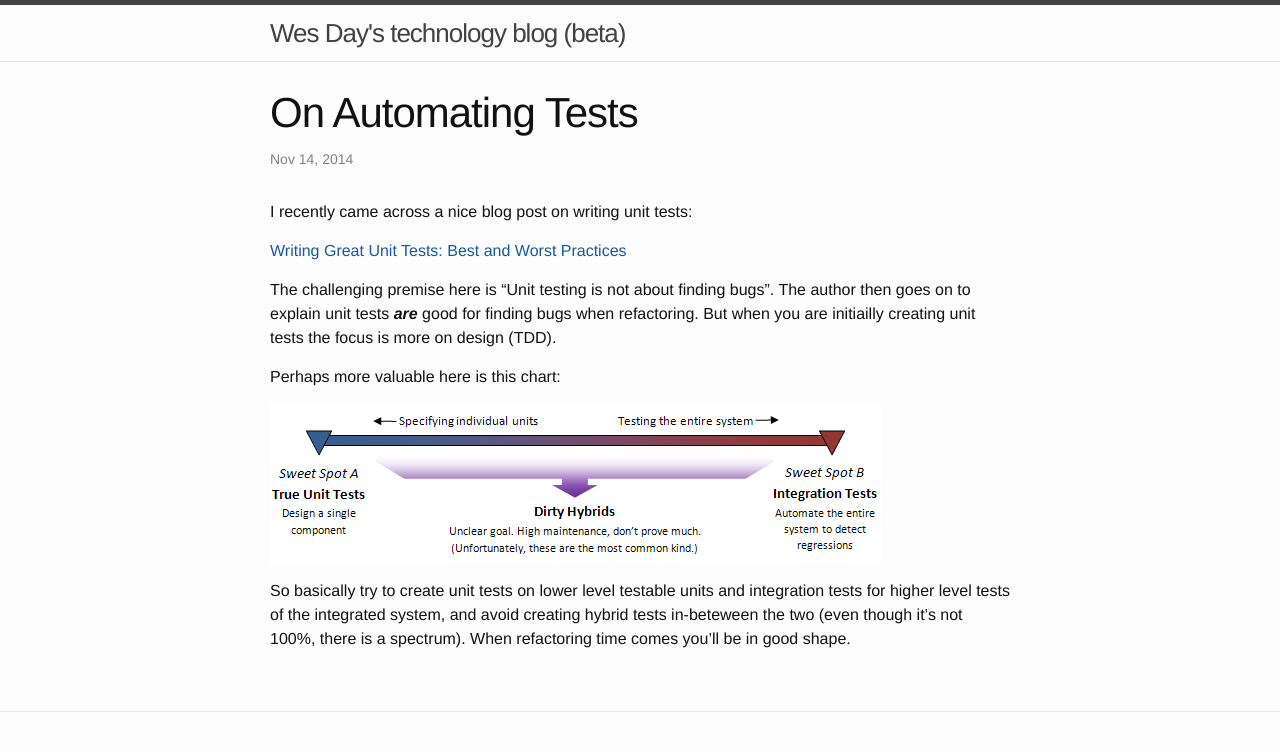
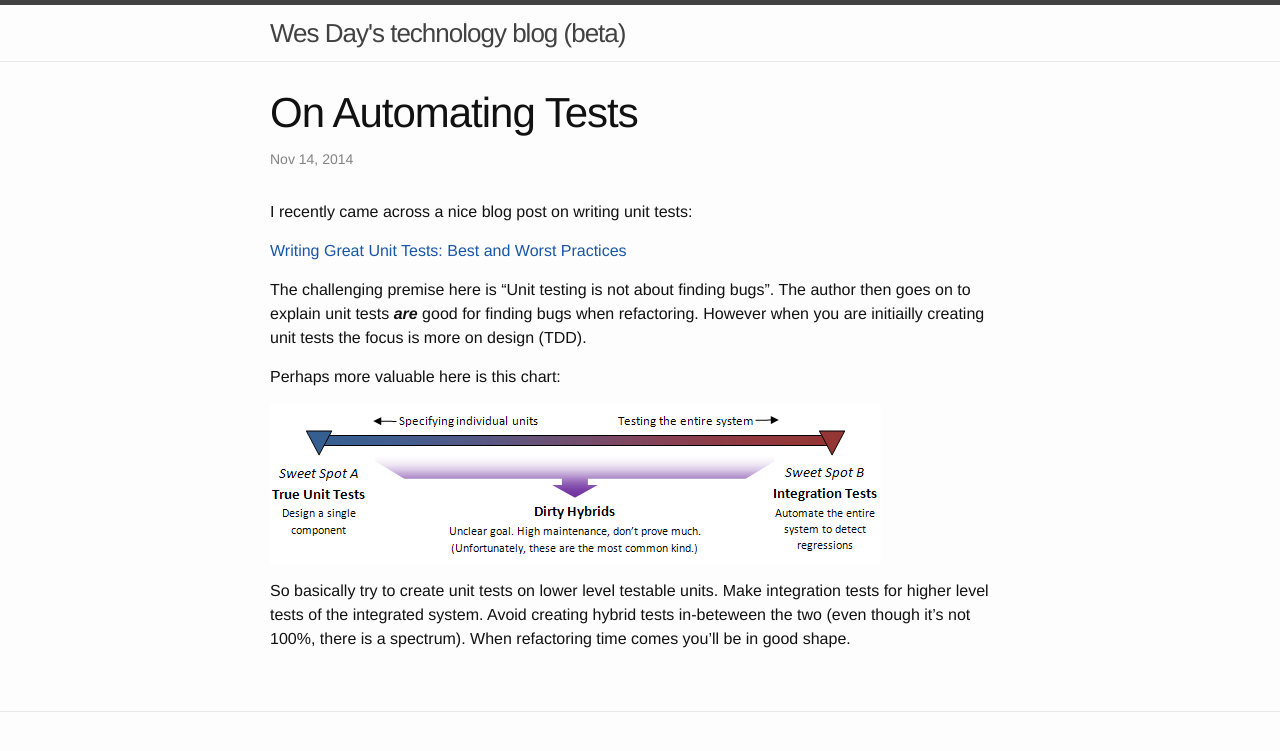
Before and after one commit to wespday/wespday.github.io, a Jekyll site: the page built from _posts/2014-11-14-on-automating-tests.markdown, in a window 1280 px wide. Shown: the top 751 px of the page. Built offline with Jekyll 4.4.1, drawn with Linux system fonts in a browser that asks for light colours.

Commit message:
Update 2014-11-14-on-automating-tests.markdown
Fixing run-on sentence.

```diff
--- a/_posts/2014-11-14-on-automating-tests.markdown
+++ b/_posts/2014-11-14-on-automating-tests.markdown
@@ -10,10 +10,10 @@ I recently came across a nice blog post on writing unit tests:
 [Writing Great Unit Tests: Best and Worst Practices]( "http://blog.stevensanderson.com/2009/08/24/writing-great-unit-tests-best-and-worst-practises/")
 
 The challenging premise here is "Unit testing is not about finding bugs".
-The author then goes on to explain unit tests _**are**_ good for finding bugs when refactoring.  But when you are initiailly creating unit tests the focus is more on design (TDD).
+The author then goes on to explain unit tests _**are**_ good for finding bugs when refactoring.  However when you are initiailly creating unit tests the focus is more on design (TDD).
 
 Perhaps more valuable here is this chart:
 
 ![](/images/httpblog.stevensanderson.comwp-contentuploads200908image.png)
 
-So basically try to create unit tests on lower level testable units and integration tests for higher level tests of the integrated system, and avoid creating hybrid tests in-beteween the two (even though it's not 100%, there is a spectrum).  When refactoring time comes you'll be in good shape.
+So basically try to create unit tests on lower level testable units.  Make integration tests for higher level tests of the integrated system.  Avoid creating hybrid tests in-beteween the two (even though it's not 100%, there is a spectrum).  When refactoring time comes you'll be in good shape.
```
